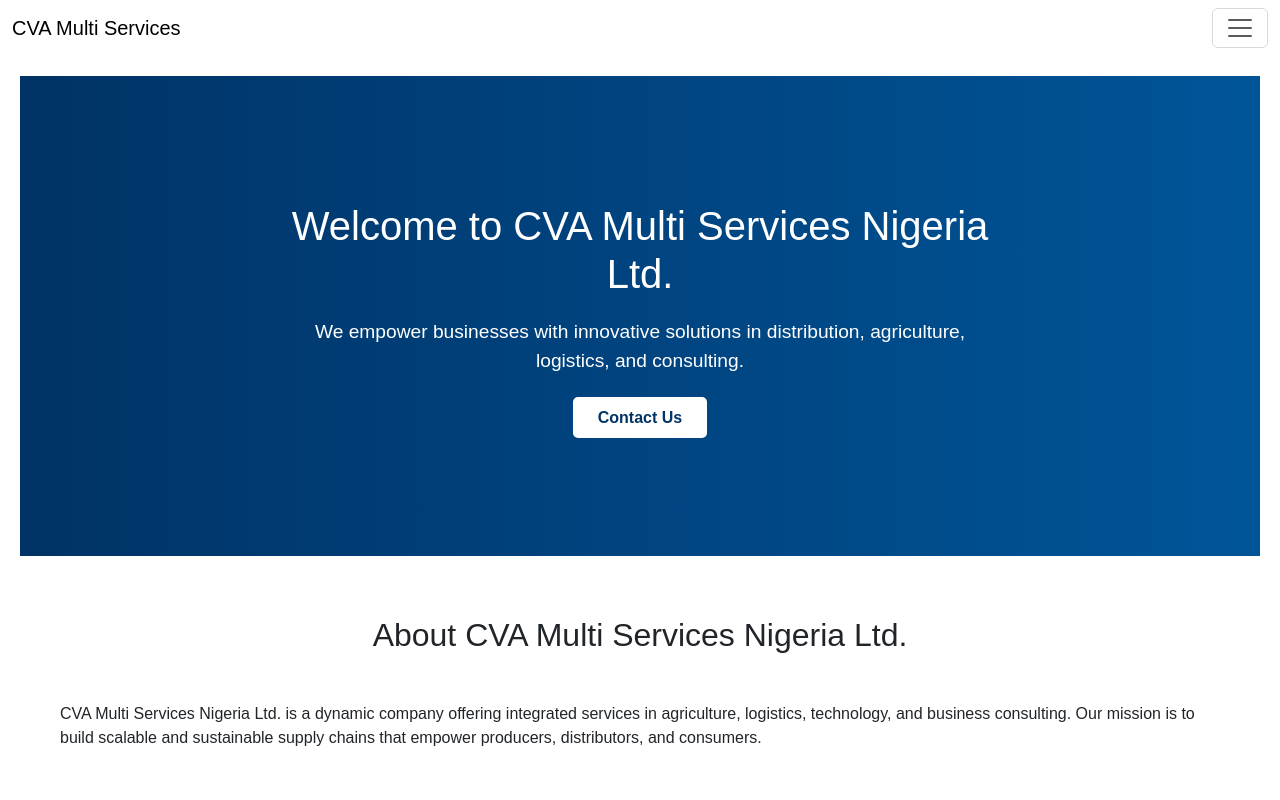
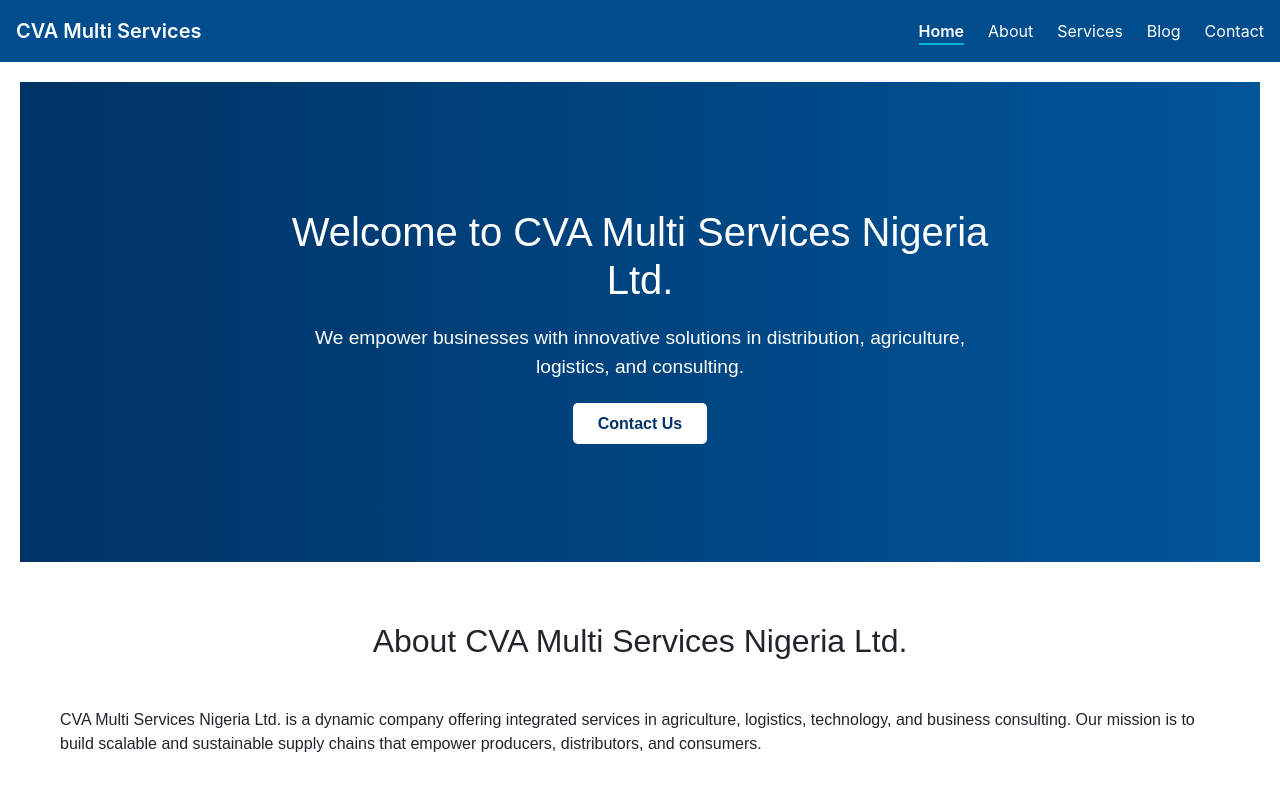
Before and after one commit to Ideh94/cva-website, a React (Create React App) app in the folder client/: page / in a window 1280 px wide. Shown: the top 800 px of the page. Built offline with nearby package versions, Linux system fonts and the light colour scheme.

Commit message:
Refactor Home.js and Navbar.js - Reverted Hero section to static version - Removed Framer Motion animations - Updated Services, About, Testimonials, and Blog sections - Used theme.js for styling instead of ThemeProvider - Navbar links now scroll to sections (#about, #services, etc.)

```diff
--- a/client/src/App.css
+++ b/client/src/App.css
@@ -10,6 +10,7 @@ html, body, #root {
   width: 100%;
   background: #fff;
   font-family: Arial, sans-serif;
+  scroll-behavior: smooth;
 }
 
 /* Container for the full page layout */
--- a/client/src/components/Navbar.js
+++ b/client/src/components/Navbar.js
@@ -1,47 +1,178 @@
-// components/Navbar.js
-import { Link } from 'react-router-dom';
+// src/components/Navbar.js
+import React, { useState, useEffect } from "react";
+import { Link, useLocation } from "react-router-dom";
+import { theme } from "../constants/theme";
 
 function Navbar() {
+  const location = useLocation();
+  const [isOpen, setIsOpen] = useState(false);
+  const [scrolled, setScrolled] = useState(false);
+
+  const navItems = [
+    { name: "Home", path: "/" },
+    { name: "About", path: "/about" },
+    { name: "Services", path: "/services" },
+    { name: "Blog", path: "/blog" },
+    { name: "Contact", path: "/contact" },
+  ];
+
+  useEffect(() => {
+    const handleScroll = () => setScrolled(window.scrollY > 50);
+    window.addEventListener("scroll", handleScroll);
+    return () => window.removeEventListener("scroll", handleScroll);
+  }, []);
+
   return (
-    <nav className="navbar">
-      <div className="container-fluid">
-        <Link className="navbar-brand" to="/">CVA Multi Services</Link>
+    <nav
+      style={{
+        position: "sticky",
+        top: 0,
+        zIndex: 999,
+        backgroundColor: scrolled ? theme.colors.primaryDark : theme.colors.primary,
+        boxShadow: scrolled ? theme.shadow.md : "none",
+        transition: "all 0.3s ease",
+        fontFamily: theme.typography.fontFamily,
+      }}
+    >
+      <div
+        style={{
+          display: "flex",
+          justifyContent: "space-between",
+          alignItems: "center",
+          padding: theme.spacing.md,
+        }}
+      >
+        {/* Brand */}
+        <Link
+          to="/"
+          style={{
+            color: theme.colors.text.inverse,
+            fontWeight: theme.typography.weight.semibold,
+            fontSize: theme.typography.sizes.lg,
+            textDecoration: "none",
+          }}
+        >
+          CVA Multi Services
+        </Link>
 
-        {/* Hamburger button for small screens */}
+        {/* Hamburger (mobile only) */}
         <button
-          className="navbar-toggler"
-          type="button"
-          data-bs-toggle="collapse"
-          data-bs-target="#navbarNav"
-          aria-controls="navbarNav"
-          aria-expanded="false"
-          aria-label="Toggle navigation"
+          onClick={() => setIsOpen(!isOpen)}
+          style={{
+            background: "none",
+            border: "none",
+            color: theme.colors.text.inverse,
+            fontSize: "1.5rem",
+            cursor: "pointer",
+          }}
+          className="hamburger"
         >
-          <span className="navbar-toggler-icon"></span>
+          ☰
         </button>
 
-        {/* Collapsible nav items */}
-        <div className="collapse navbar-collapse justify-content-end" id="navbarNav">
-          <ul className="navbar-nav d-flex align-items-center">
-            <li className="nav-item">
-              <Link className="nav-link" to="/">Home</Link>
-            </li>
-            <li className="nav-item">
-              <Link className="nav-link" to="/about">About</Link>
-            </li>
-            <li className="nav-item">
-              <Link className="nav-link" to="/services">Services</Link>
-            </li>
-            <li className="nav-item">
-              <Link className="nav-link" to="/blog">Blog</Link>
-            </li>
-            <li className="nav-item">
-              <Link className="nav-link" to="/contact">Contact</Link>
-            </li>
+        {/* Desktop Menu */}
+        <ul
+          style={{
+            display: "flex",
+            gap: theme.spacing.lg,
+            listStyle: "none",
+            margin: 0,
+            padding: 0,
+          }}
+          className="desktop-menu"
+        >
+          {navItems.map((item) => {
+            const isActive = location.pathname === item.path;
+            return (
+              <li key={item.path}>
+                <Link
+                  to={item.path}
+                  style={{
+                    color: theme.colors.text.inverse,
+                    fontWeight: isActive
+                      ? theme.typography.weight.semibold
+                      : theme.typography.weight.regular,
+                    borderBottom: isActive
+                      ? `2px solid ${theme.colors.accent}`
+                      : "2px solid transparent",
+                    transition: "border-bottom 0.3s ease",
+                    textDecoration: "none",
+                    paddingBottom: "2px",
+                  }}
+                >
+                  {item.name}
+                </Link>
+              </li>
+            );
+          })}
+        </ul>
+      </div>
 
-          </ul>
-        </div>
-      </div>
+      {/* Mobile Menu */}
+      {isOpen && (
+        <ul
+          style={{
+            listStyle: "none",
+            margin: 0,
+            padding: theme.spacing.md,
+            display: "flex",
+            flexDirection: "column",
+            gap: theme.spacing.md,
+            backgroundColor: theme.colors.primary,
+            animation: "slideDown 0.3s ease",
+          }}
+          className="mobile-menu"
+        >
+          {navItems.map((item) => {
+            const isActive = location.pathname === item.path;
+            return (
+              <li key={item.path}>
+                <Link
+                  to={item.path}
+                  onClick={() => setIsOpen(false)}
+                  style={{
+                    color: theme.colors.text.inverse,
+                    fontWeight: isActive
+                      ? theme.typography.weight.semibold
+                      : theme.typography.weight.regular,
+                    textDecoration: "none",
+                    borderBottom: isActive
+                      ? `2px solid ${theme.colors.accent}`
+                      : "2px solid transparent",
+                    paddingBottom: "2px",
+                  }}
+                >
+                  {item.name}
+                </Link>
+              </li>
+            );
+          })}
+        </ul>
+      )}
+
+      {/* Mobile menu animation and responsive visibility */}
+      <style>
+        {`
+          @keyframes slideDown {
+            from { opacity: 0; transform: translateY(-10px); }
+            to { opacity: 1; transform: translateY(0); }
+          }
+
+          /* Hide desktop menu on mobile */
+          @media (max-width: ${theme.breakpoints.md}) {
+            .desktop-menu {
+              display: none;
+            }
+          }
+
+          /* Hide mobile menu on desktop */
+          @media (min-width: ${theme.breakpoints.md}) {
+            .mobile-menu, .hamburger {
+              display: none;
+            }
+          }
+        `}
+      </style>
     </nav>
   );
 }
--- /dev/null
+++ b/client/src/constants/theme.js
@@ -0,0 +1,83 @@
+// src/constants/theme.js.
+// The theme constant defines the app's design system.
+// With this constant we can reuse anywhere on the app, to maintain visual consistency.
+// All we need to do is to import { theme } from "../constants/theme"; at the top. Make sure to check the folder path correctly.
+// then inside your style property, you call it like this backgroundColor: theme.colors.primary,
+
+
+export const theme = {
+  // Brand Colors
+  colors: {
+    primary: "#004d8d",       // Main brand blue
+    primaryLight: "#1a6fb8",  // Lighter blue
+    primaryDark: "#003864",   // Darker blue
+    accent: "#00b8d9",        // Secondary highlight
+    success: "#2ecc71",
+    warning: "#f1c40f",
+    danger: "#e74c3c",
+    background: "#f9fafb",    // Page background
+    surface: "#ffffff",       // Card or panel background
+    border: "#e2e8f0",        // Subtle gray border
+    text: {
+      primary: "#0f172a",     // Default dark text
+      secondary: "#475569",   // Muted text
+      inverse: "#ffffff",     // For dark backgrounds
+    },
+  },
+
+  // Spacing scale (useful for consistent padding/margin)
+  spacing: {
+    xs: "4px",
+    sm: "8px",
+    md: "16px",
+    lg: "24px",
+    xl: "32px",
+    xxl: "48px",
+  },
+
+  //Font sizes and families
+  typography: {
+    fontFamily: "'Inter', 'Roboto', sans-serif",
+    sizes: {
+      xs: "0.75rem",
+      sm: "0.875rem",
+      base: "1rem",
+      lg: "1.25rem",
+      xl: "1.5rem",
+      xxl: "2rem",
+      hero: "3rem",
+    },
+    weight: {
+      light: 300,
+      regular: 400,
+      medium: 500,
+      semibold: 600,
+      bold: 700,
+    },
+  },
+
+  // Border radius scale
+  radius: {
+    sm: "4px",
+    md: "8px",
+    lg: "12px",
+    xl: "20px",
+    round: "50%",
+  },
+
+  // Shadow presets
+  shadow: {
+    sm: "0 1px 2px rgba(0, 0, 0, 0.05)",
+    md: "0 4px 6px rgba(0, 0, 0, 0.1)",
+    lg: "0 10px 15px rgba(0, 0, 0, 0.15)",
+    xl: "0 20px 25px rgba(0, 0, 0, 0.2)",
+  },
+
+  // Breakpoints (for responsive design)
+  breakpoints: {
+    sm: "576px",
+    md: "768px",
+    lg: "992px",
+    xl: "1200px",
+  },
+};
```
Also changed, not shown: client/src/components/Buttons.js (deleted), 1 other file (tests, documents, lock files or other folders).
